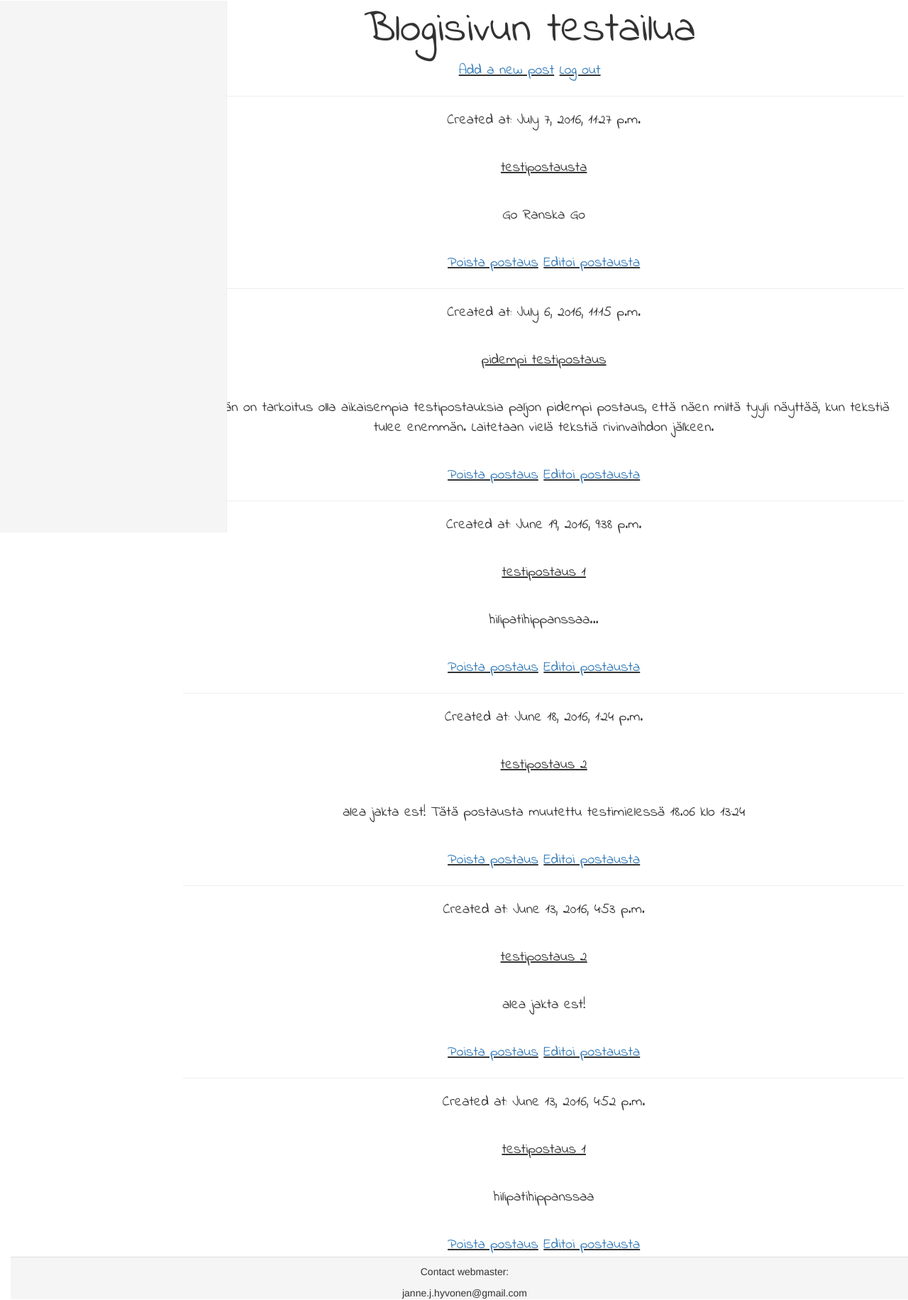
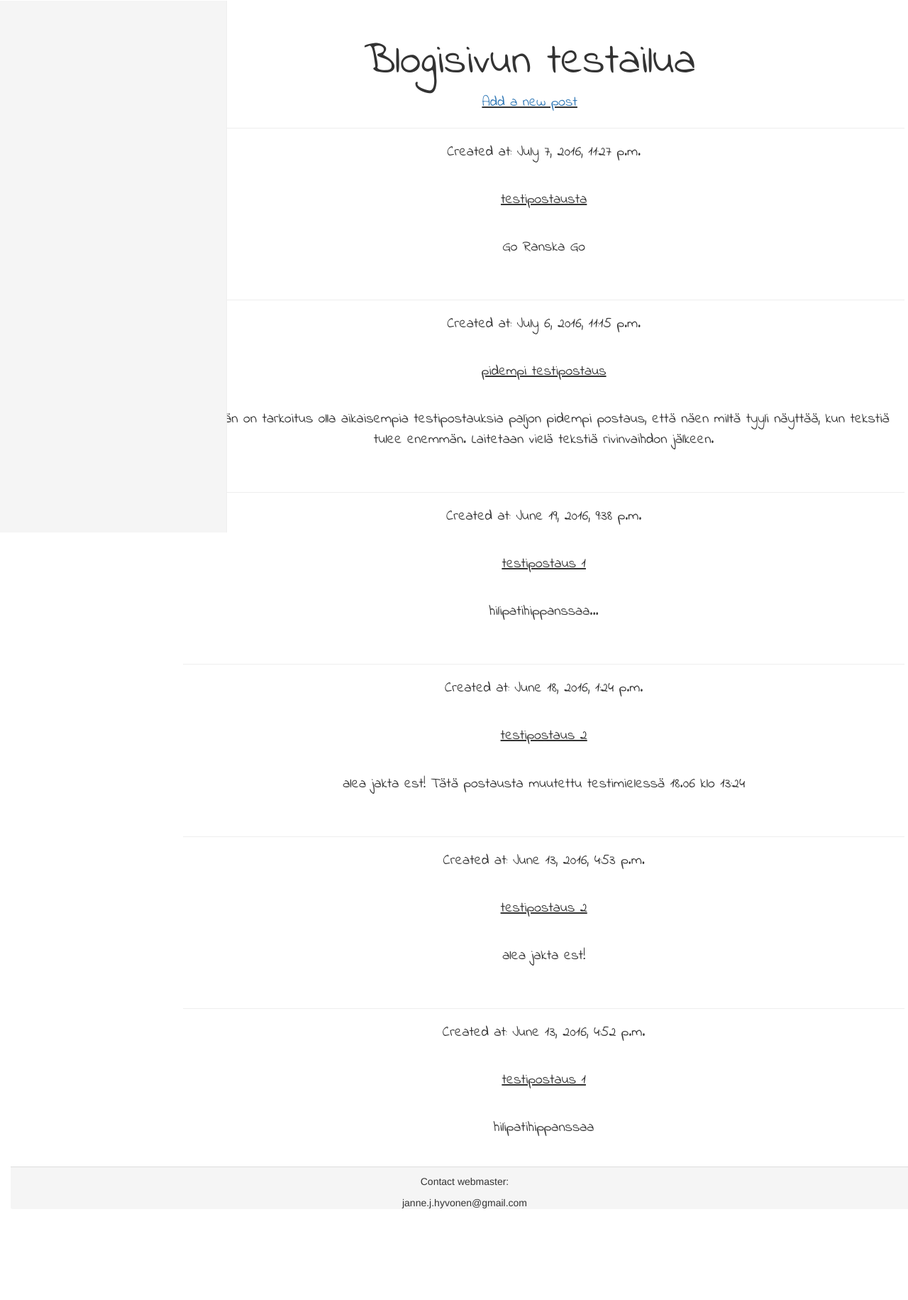
Before and after one commit to Hyvjan/kotisivut, a Django app: page /blog in a window 1280 px wide. Shown: the part 50-1881 px from the top of the page at 71% size. After the commit the page ends 1752 px from the top, so only its background shows below. Run offline with Django 3.2, Linux system fonts and the light colour scheme; data comes from the database, SQL or seed files in the repository; both versions use the stored data as it was after the commit; some libraries are stand-ins or nearby versions; some web fonts are replaced.

Commit message:
Hienosäädin vielä templateja. Logout-linkki, poista postaus-linkki ja editoi postausta-linkki näkyvät ainoastaan, jos käyttäjä on kirjautunut sisään. Lisäksi hienosäädin tyylejä. Seuraavaksi login-templaten tyylittely.

```diff
--- a/kotisivut/Templates/blog/posts.html
+++ b/kotisivut/Templates/blog/posts.html
@@ -4,7 +4,9 @@
 	<div class="page-header">
 		<h1><center>Blogisivun testailua</center></h1>
 		<u><a href='/blog/add_post'>Add a new post</a></u>
+		{% if user.is_authenticated %}
 		<u><a href="{% url 'logout' %}">Log out</a></u>
+		{% endif %}
 		{% if all_posts %}
 		<div class="-header">
 		<ul>
@@ -16,8 +18,10 @@
 		<br>
 		<p>{{post.content}}</p>
 		<br>
+		{% if user.is_authenticated %}
 		<u><a href="{% url 'delete_post' pk=post.pk %}">Poista postaus</a></u>
 		<u><a href="{% url 'edit_post' pk=post.pk %}">Editoi postausta</a></u>
+		{% endif %}
 		{% endfor %}
 		</ul>
 		</div>
--- a/kotisivut/Templates/registration/login.html
+++ b/kotisivut/Templates/registration/login.html
@@ -5,6 +5,7 @@
 	<p>Your username and password didn't match. Please try again.</p>
 	{% endif %}
 
+	<div class="container">
 	<form method="post" action {% url 'login' %}>
 	{% csrf_token %}
 	<table>
@@ -21,5 +22,6 @@
 <input type="submit" value="login" />
 <input type="hidden" name="next" value="{{ next }}" />
 </form>
+</div>
 
 {% endblock %}
--- a/kotisivut/blog/static/css/blog.css
+++ b/kotisivut/blog/static/css/blog.css
@@ -9,7 +9,7 @@
 
 /* Move down content because we have a fixed navbar that is 50px tall */
 body {
-  padding-top: 5px;
+  padding-top: 50px;
   margin-bottom: 10px;
 }
 
```
Also changed, not shown: kotisivut/db.sqlite3.
